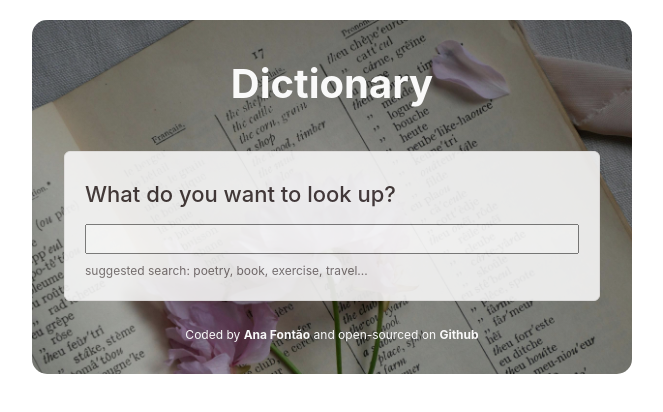
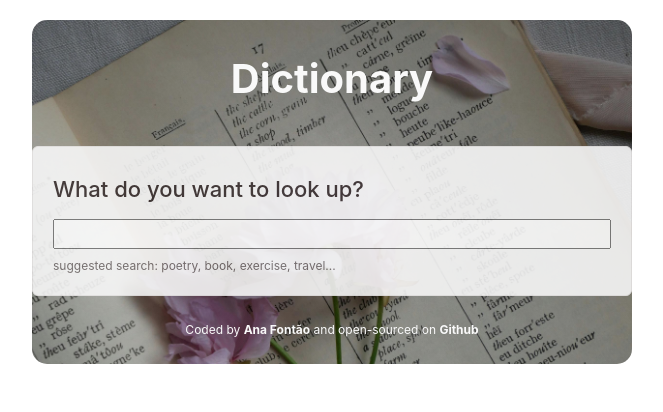
Before and after one commit to aifontao/dictionary-react-app, a React (Create React App) app: page / in a window 1280 px wide. Shown: the top 412 px of the page, without its empty margins (308-971 px from the left). Built offline with nearby package versions, Linux system fonts and the light colour scheme.

Commit message:
Improved the CSS / Added traget blank to github link

```diff
--- a/src/App.css
+++ b/src/App.css
@@ -1,5 +1,5 @@
 .App {
-  background-image: linear-gradient(rgba(0, 0, 0, 0.15), rgba(0, 0, 0, 0.1)),
+  background-image: linear-gradient(rgba(0, 0, 0, 0.1), rgba(0, 0, 0, 0.05)),
     url(./dictionary.jpg);
   background-size: cover;
   background-position: center;
@@ -7,9 +7,15 @@
   border-radius: 15px;
   margin: 20px auto;
   max-width: 600px;
-  padding: 20px;
+  padding: 15px 0;
   color: #392f2f;
 }
+
+.App .container {
+  padding: 0;
+  margin: 0 auto;
+}
+
 .App header {
   padding: 20px;
   text-align: center;
--- a/src/App.js
+++ b/src/App.js
@@ -22,7 +22,11 @@ function App() {
           <strong>Ana Fontão</strong>
         </a>{" "}
         and open-sourced on{" "}
-        <a href="https://github.com/aifontao/dictionary-react-app">
+        <a
+          href="https://github.com/aifontao/dictionary-react-app"
+          target="_blank"
+          rel="noreferrer"
+        >
           <strong>Github</strong>
         </a>
       </footer>
--- a/src/Phonetics.css
+++ b/src/Phonetics.css
@@ -6,6 +6,7 @@
 .Phonetics button {
   border-radius: 50%;
   border: 1px solid rgb(234, 232, 232);
+  background-color: rgb(200, 199, 199);
   font-size: 15px;
   margin-right: 7px;
   line-height: 0.6;
```
